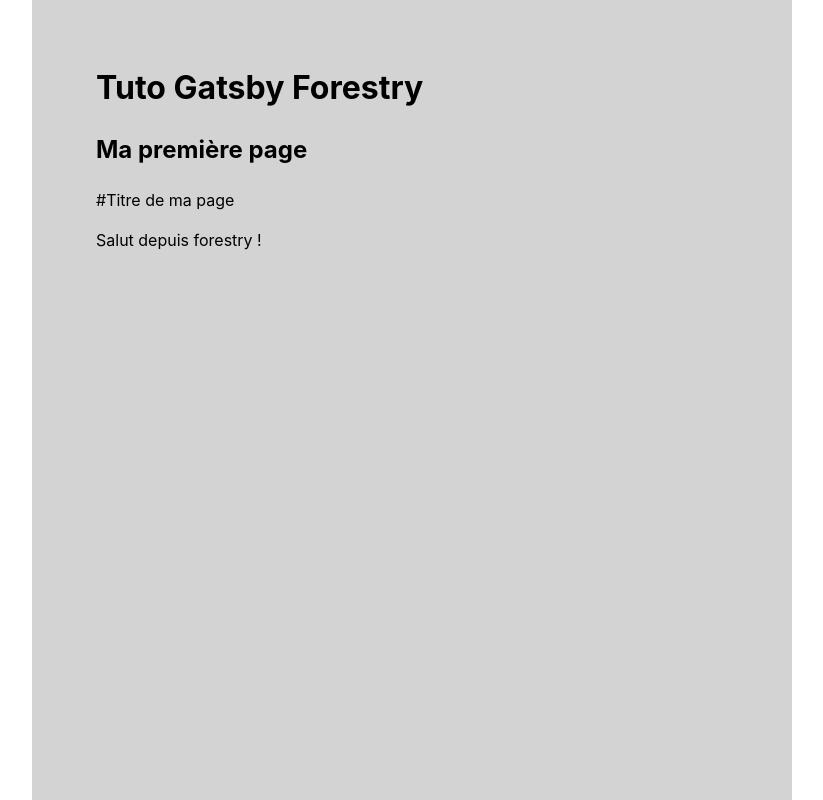
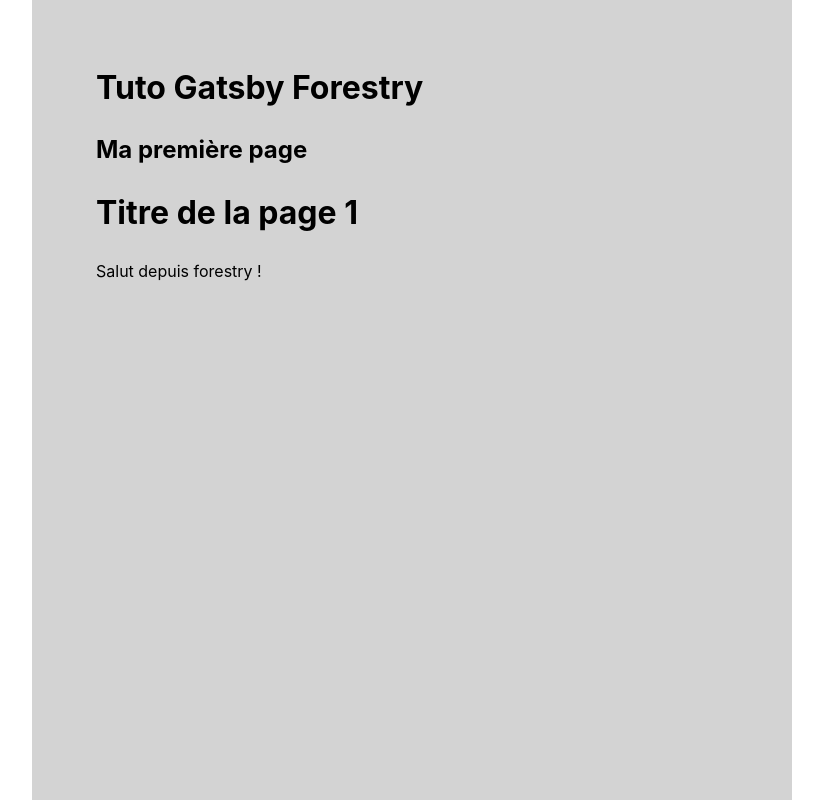
Before and after one commit to Karimouloud/gatsby-forestry, a Gatsby site: page /un/ in a window 1280 px wide. Shown: the whole page, without its empty margins (228-1051 px from the left). Built offline with nearby package versions, Linux system fonts and the light colour scheme; Gatsby itself is replaced by a stand-in of ours.

Commit message:
Update from Forestry.io Karim Yekkache updated src/content/un.md

```diff
--- a/src/content/un.md
+++ b/src/content/un.md
@@ -4,6 +4,6 @@
 slug: "/un/"
 
 ---
-\#Titre de ma page
+# Titre de la page 1
 
 Salut depuis forestry !
```
